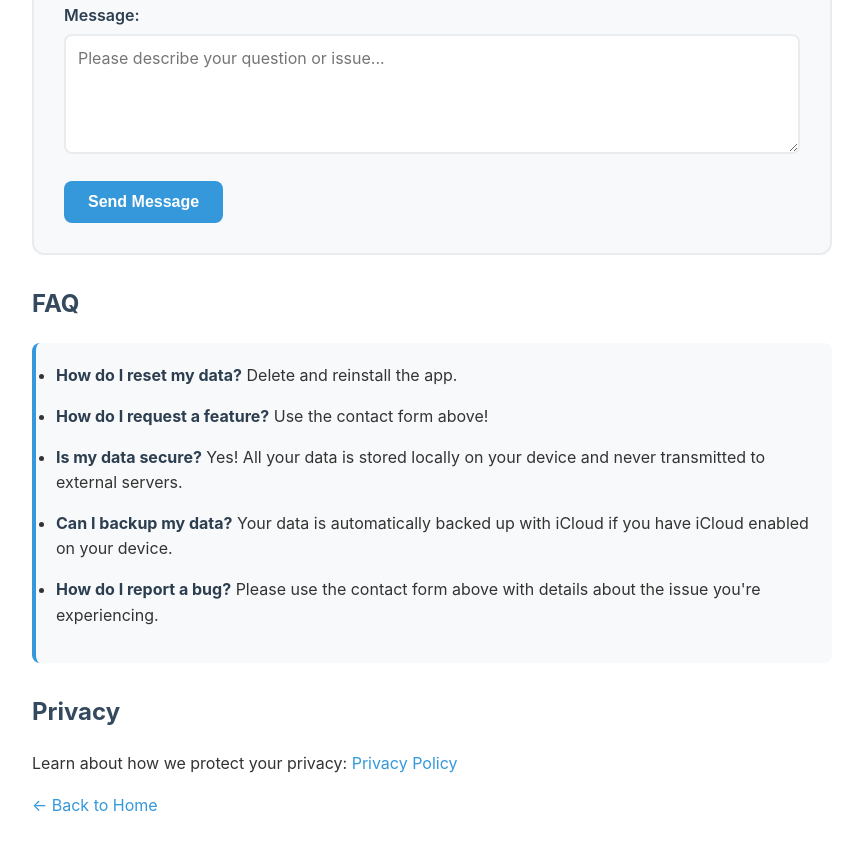
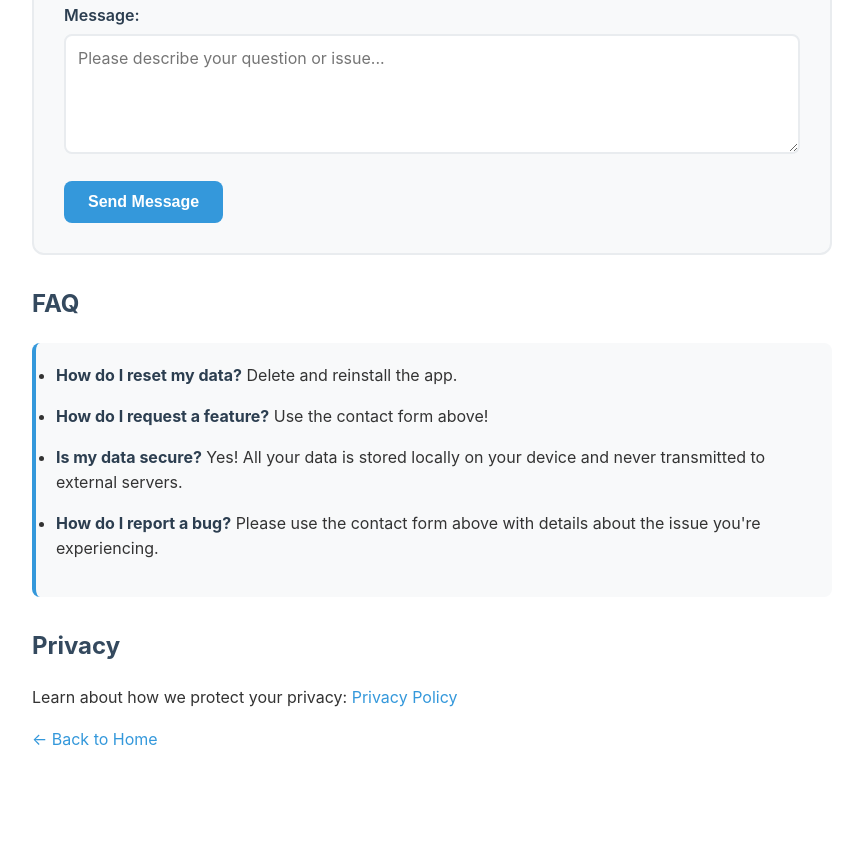
Before and after one commit to loganjmoore/debtless-pages, a plain HTML site: page support.html in a window 1280 px wide. Shown: the part 638-1489 px from the top of the page, without its empty margins (208-1071 px from the left). After the commit the page ends 1426 px from the top, so only its background shows below. Drawn offline with Linux system fonts and the light colour scheme.

Commit message:
Remove iCloud backup FAQ item

```diff
--- a/support.html
+++ b/support.html
@@ -148,7 +148,7 @@
     <li><strong>How do I reset my data?</strong> Delete and reinstall the app.</li>
     <li><strong>How do I request a feature?</strong> Use the contact form above!</li>
     <li><strong>Is my data secure?</strong> Yes! All your data is stored locally on your device and never transmitted to external servers.</li>
-    <li><strong>Can I backup my data?</strong> Your data is automatically backed up with iCloud if you have iCloud enabled on your device.</li>
+
     <li><strong>How do I report a bug?</strong> Please use the contact form above with details about the issue you're experiencing.</li>
   </ul>
 
```
